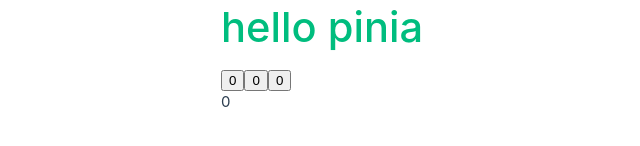
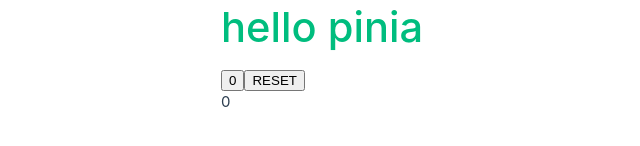
Before and after one commit to BrianH29/learn_pinia, a Vue app: page / in a window 1280 px wide. Shown: the part 340-486 px from the top of the page, without its empty margins (217-857 px from the left). Built offline with nearby package versions, Linux system fonts and the light colour scheme.

Commit message:
way to reset state

```diff
--- a/src/App.vue
+++ b/src/App.vue
@@ -12,10 +12,11 @@
       <!-- #1 solution -->
       <button @click="store.increment()">{{ store.counter }}</button>
       <!-- #2 solution -->
-      <button @click="store.counter++">{{ store.counter }}</button>
+      <!-- <button @click="store.counter++">{{ store.counter }}</button> -->
       <!-- #3 solution -->
-      <button @click="store.$patch({ counter: store.counter + 1 })">{{ store.counter }}</button>
+      <!-- <button @click="store.$patch({ counter: store.counter + 1 })">{{ store.counter }}</button> -->
 
+      <button @click="store.$reset()">RESET</button>
     </div>
       <span>{{ store.doubleCount }}</span>
   </header>
```
